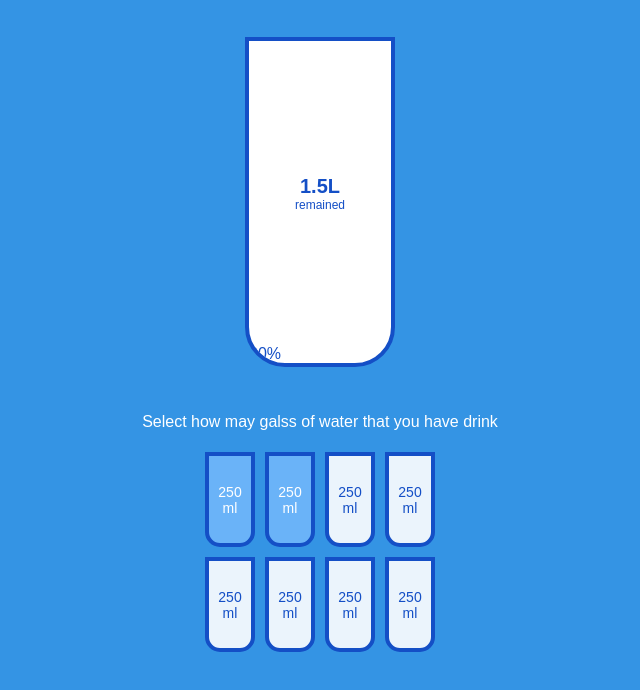
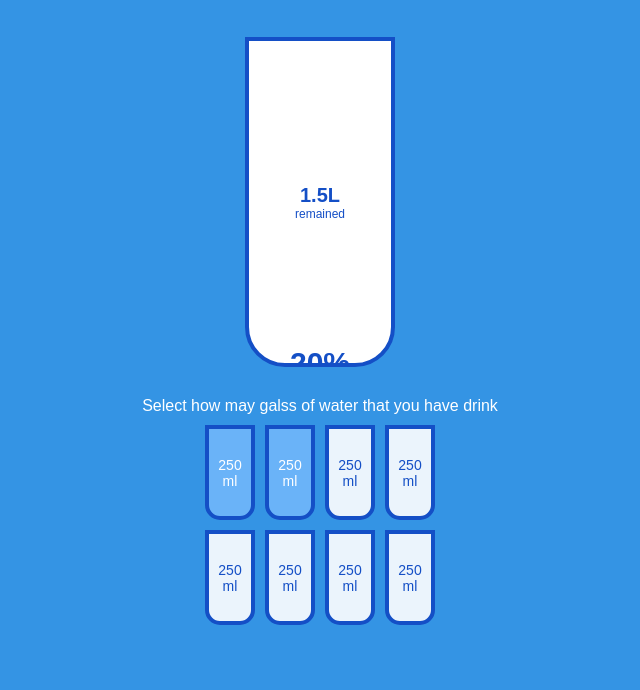
Before and after one commit to zeeshanzaman/drink-water, a plain HTML site: page index.html in a window 1280 px wide. Shown: the part 90-780 px from the top of the page, without its empty margins (320-960 px from the left). Drawn offline with Linux system fonts and the light colour scheme.

Commit message:
class percentage and text styling

```diff
--- a/style.css
+++ b/style.css
@@ -84,3 +84,19 @@ h3 {
 .remained small {
     font-size: 12px;
 }
+
+.percentage {
+    background-color: var(--fill-color);
+    display: flex;
+    align-items: center;
+    justify-content: center;
+    font-weight: bold;
+    font-size: 30px;
+    height: 0;
+    transition: 0.3s ease;
+}
+
+.text {
+    text-align: center;
+    margin: 0 0 5px;
+}
```
